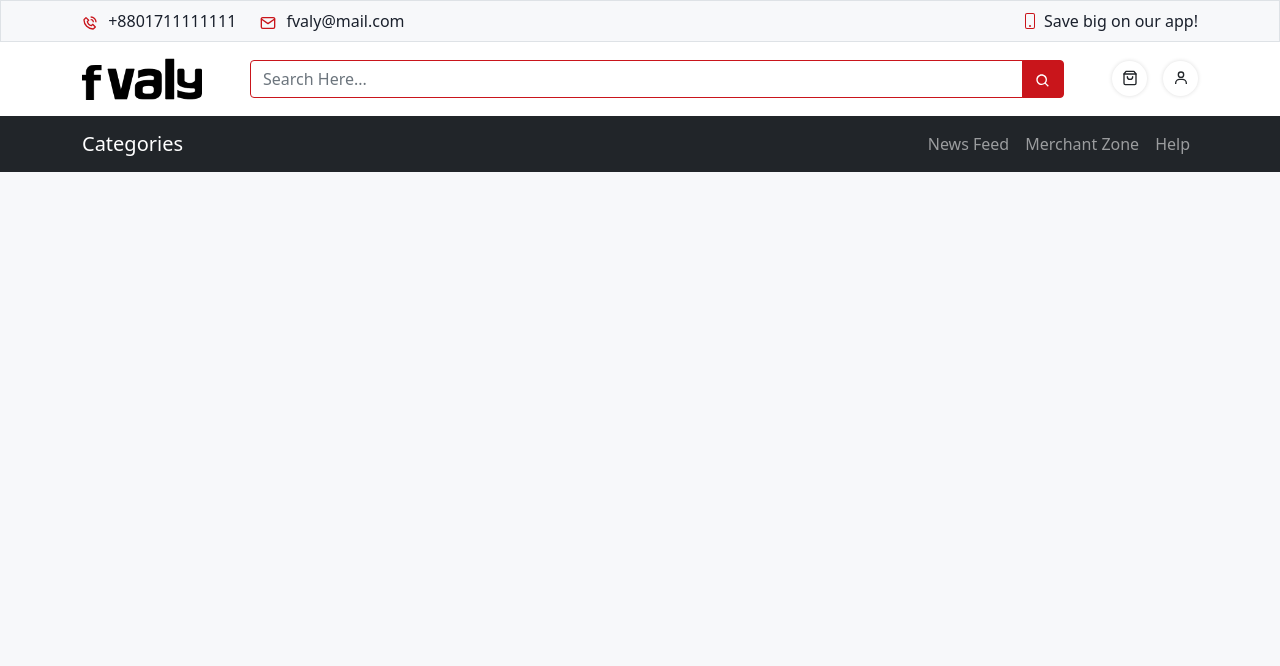
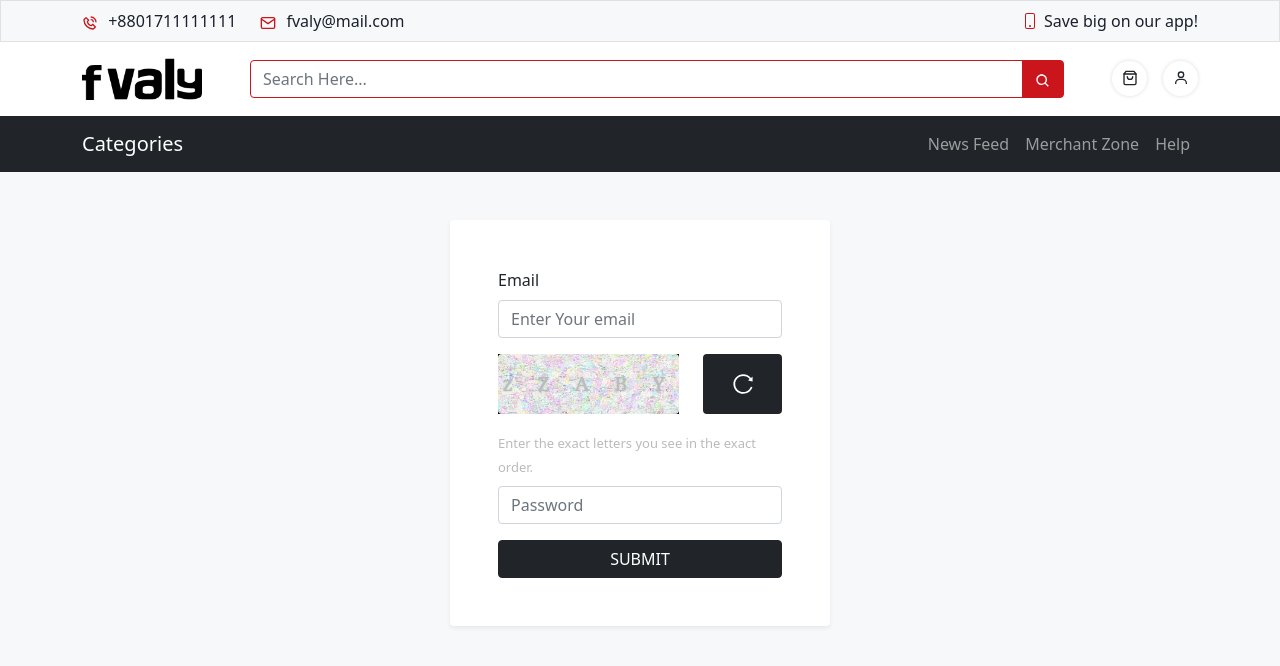
Before and after one commit to fahimjason/fvaly-acc, a React (Create React App) app: page /forgot-password in a window 1280 px wide. Shown: the top 666 px of the page. Built offline with nearby package versions, Linux system fonts and the light colour scheme.

Commit message:
Forgot password form css modified

```diff
--- a/src/AppRouter.tsx
+++ b/src/AppRouter.tsx
@@ -5,6 +5,9 @@ const Help = React.lazy(() => import('./pages/Help/Help'));
 const Login = React.lazy(() => import('./pages/Login/Login'));
 const ProductDetails = React.lazy(
   () => import('components/home/ProductDetails')
+);
+const ForgotPassword = React.lazy(
+  () => import('./pages/ForgotPassword/ForgotPassword')
 );
 
 const AppRouter: React.FC = ({ children }) => {
@@ -17,6 +20,7 @@ const AppRouter: React.FC = ({ children }) => {
           <Route exact path="/help" component={Help} />
           <Route exact path="/product/:id" component={ProductDetails} />
           <Route exact path="/login" component={Login} />
+          <Route exact path="/forgot-password" component={ForgotPassword} />
         </Suspense>
       </Switch>
     </Router>
--- /dev/null
+++ b/src/components/common/Captcha.tsx
@@ -0,0 +1,30 @@
+import React from 'react';
+import { Col, Row } from 'react-bootstrap';
+import captchaBG from 'assets/images/captcha-bg.png';
+import { AiOutlineReload } from 'react-icons/ai';
+
+const Captcha = () => {
+  return (
+    <div className="captcha__component">
+      <Row>
+        <Col md={8}>
+          <div className="captcha-img">
+            <img
+              src={captchaBG}
+              className="img-fluid rounded"
+              alt="captchaBG"
+            />
+            <span className="captcha">z Z A B Y</span>
+          </div>
+        </Col>
+        <Col md={4}>
+          <div className="reload-btn w-100 h-100 bg-dark text-white fs-4 rounded d-flex justify-content-center align-items-center">
+            <AiOutlineReload />
+          </div>
+        </Col>
+      </Row>
+    </div>
+  );
+};
+
+export default Captcha;
--- /dev/null
+++ b/src/forms/ForgotPasswordForm.tsx
@@ -0,0 +1,42 @@
+import Captcha from 'components/common/Captcha';
+import { Button, Col, Container, Form, Row } from 'react-bootstrap';
+
+const ForgotPasswordForm = () => {
+  return (
+    <div className="forgot__Password__component">
+      <Container>
+        <div className="forgot_main py-5">
+          <Row>
+            <Col
+              md={{ span: 4, offset: 4 }}
+              className="float-center bg-white p-5 shadow-sm rounded"
+            >
+              <Form>
+                <Form.Group className="mb-3" controlId="formGroupEmail">
+                  <Form.Label>Email</Form.Label>
+                  <Form.Control type="email" placeholder="Enter Your email" />
+                </Form.Group>
+                <Form.Group className="mb-3" controlId="formGroupEmail">
+                  <Captcha />
+                </Form.Group>
+                <Form.Group className="mb-3" controlId="formGroupPassword">
+                  <Form.Label>
+                    <span className="">
+                      Enter the exact letters you see in the exact order.
+                    </span>
+                  </Form.Label>
+                  <Form.Control type="password" placeholder="Password" />
+                </Form.Group>
+                <div className="d-grid gap-2">
+                  <Button variant="dark">SUBMIT</Button>
+                </div>
+              </Form>
+            </Col>
+          </Row>
+        </div>
+      </Container>
+    </div>
+  );
+};
+
+export default ForgotPasswordForm;
--- a/src/components/LoginForm/LoginForm.tsx
+++ b/src/forms/LoginForm.tsx
@@ -13,12 +13,12 @@ const LoginForm = () => {
             >
               <Form>
                 <Form.Group className="mb-3" controlId="formGroupEmail">
-                  <Form.Label>Email or Phone</Form.Label>
-                  <Form.Control type="email" placeholder="Enter email" />
+                  <Form.Label>Email</Form.Label>
+                  <Form.Control type="email" placeholder="Enter Your email" />
                 </Form.Group>
                 <Form.Group className="mb-3" controlId="formGroupPassword">
                   <Form.Label>Password</Form.Label>
-                  <Form.Control type="password" placeholder="Password" />
+                  <Form.Control type="password" placeholder="Enter Password" />
                 </Form.Group>
                 <div className="d-grid gap-2">
                   <Button variant="dark">LOGIN</Button>
--- /dev/null
+++ b/src/pages/ForgotPassword/ForgotPassword.tsx
@@ -0,0 +1,14 @@
+import Footer from 'components/common/Footer';
+import ForgotPasswordForm from 'forms/ForgotPasswordForm';
+import React from 'react';
+
+const ForgotPassword = () => {
+  return (
+    <>
+      <ForgotPasswordForm />
+      <Footer />
+    </>
+  );
+};
+
+export default ForgotPassword;
--- a/src/pages/Login/Login.tsx
+++ b/src/pages/Login/Login.tsx
@@ -1,5 +1,5 @@
 import Footer from 'components/common/Footer';
-import LoginForm from 'components/LoginForm/LoginForm';
+import LoginForm from 'forms/LoginForm';
 import React from 'react';
 
 const Login = () => {
--- /dev/null
+++ b/src/scss/components/common/_captcha.scss
@@ -0,0 +1,21 @@
+.captcha__component {
+  .captcha-img {
+    position: relative;
+    background: #000;
+    user-select: none;
+
+    .captcha {
+      position: absolute;
+      left: 50%;
+      top: 50%;
+      width: 100%;
+      color: #bbb;
+      font-size: 20px;
+      text-align: center;
+      letter-spacing: 10px;
+      transform: translate(-50%, -50%);
+      text-shadow: 0px 0px 2px #b1b1b1;
+      font-family: 'Noto Serif', serif;
+    }
+  }
+}
--- /dev/null
+++ b/src/scss/forms/_forgotPasswordForm.scss
@@ -0,0 +1,13 @@
+.forgot__Password__component {
+  .forgot_main {
+    .form-control:focus {
+      border-color: none;
+      box-shadow: none;
+    }
+
+    span {
+      font-size: 13px;
+      color: #bbb;
+    }
+  }
+}
--- a/src/scss/components/loginForm/_loginForm.scss
+++ b/src/scss/forms/_loginForm.scss
@@ -7,6 +7,7 @@
 
     .login-form-info {
       font-weight: 500;
+      letter-spacing: 0.1;
     }
   }
 }
--- a/src/scss/main.scss
+++ b/src/scss/main.scss
@@ -4,4 +4,6 @@
 @import './global/reset';
 @import './components/common/header';
 @import './components/common/footer';
-@import './components/loginForm/loginForm';
+@import './components/common/captcha';
+@import './forms/loginForm';
+@import './forms/forgotPasswordForm';
```
Also changed, not shown: src/assets/images/captcha-bg.png (added).
